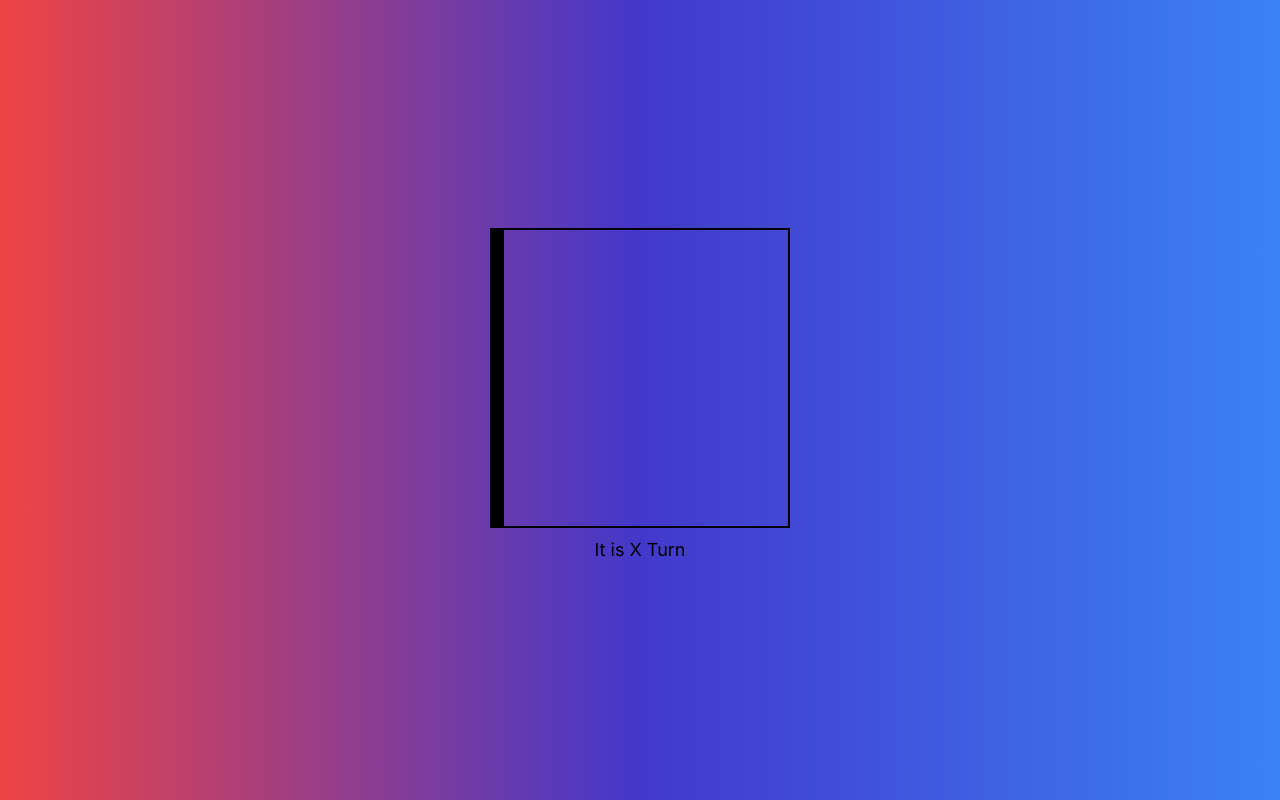
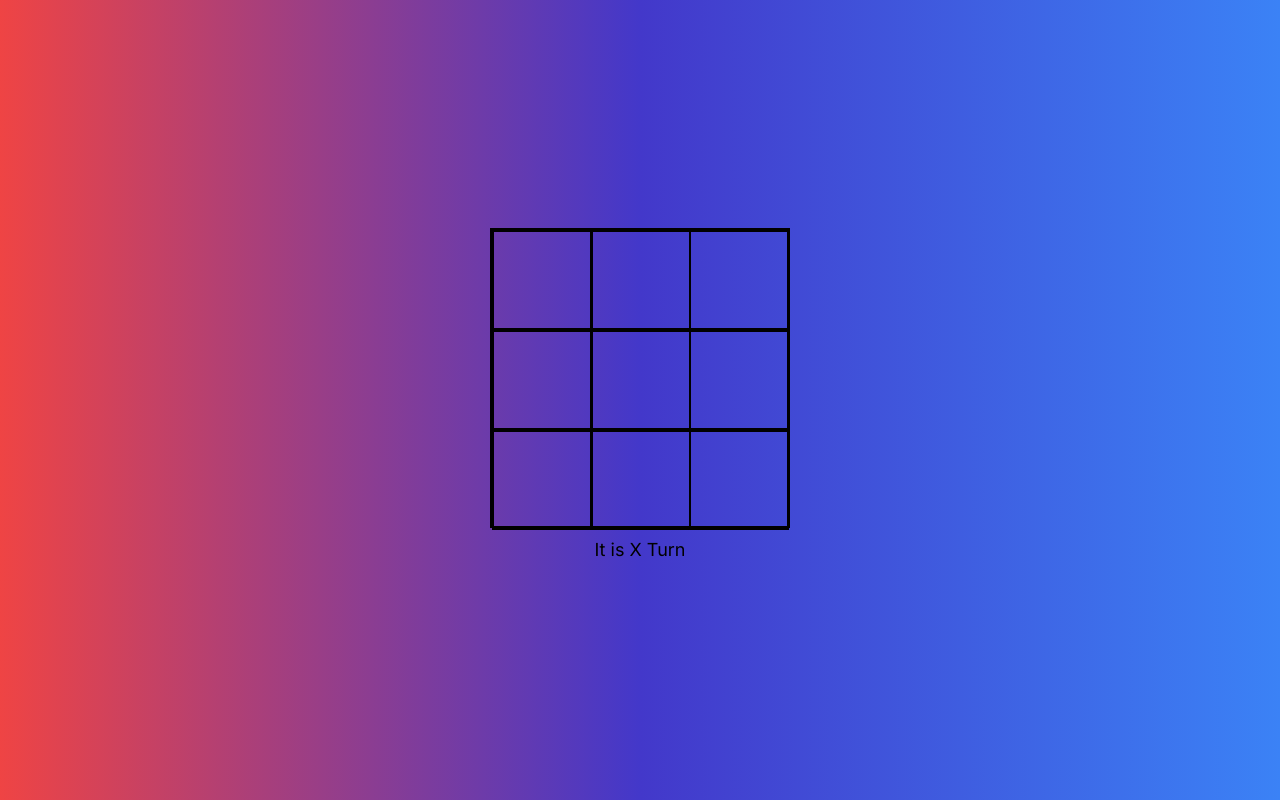
Before and after one commit to mouloud240/Tic-Tac-Toe, a Next.js app: page / in a window 1280 px wide. Built offline with nearby package versions, Linux system fonts and the light colour scheme.

Commit message:
Update tailwind.config.ts
changed the name of the content paths from components to Component with capital c

```diff
--- a/tailwind.config.ts
+++ b/tailwind.config.ts
@@ -3,7 +3,7 @@ import type { Config } from 'tailwindcss'
 const config: Config = {
   content: [
     './pages/**/*.{js,ts,jsx,tsx,mdx}',
-    './components/**/*.{js,ts,jsx,tsx,mdx}',
+    './Components/**/*.{js,ts,jsx,tsx,mdx}',
     './app/**/*.{js,ts,jsx,tsx,mdx}',
   ],
   theme: {
```
